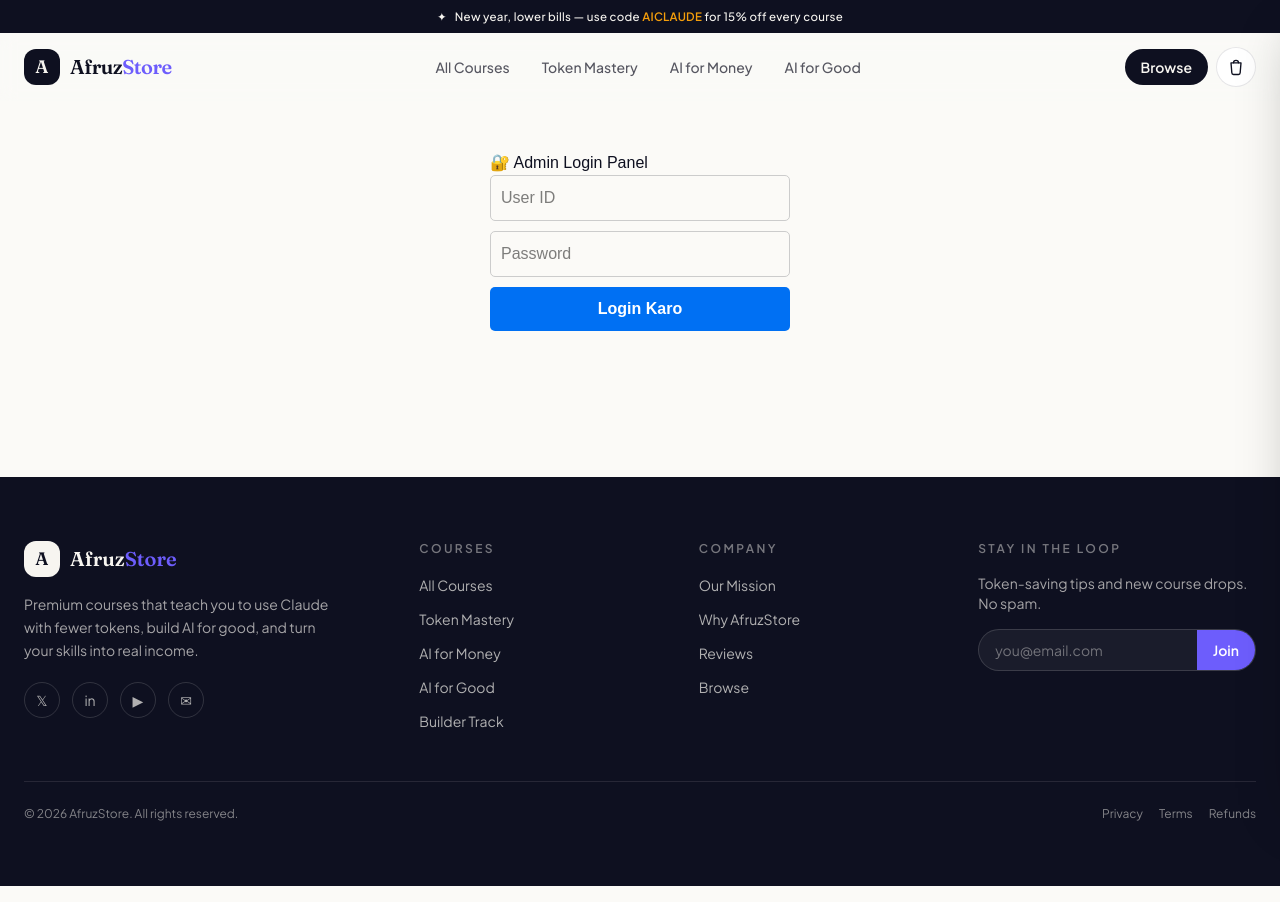
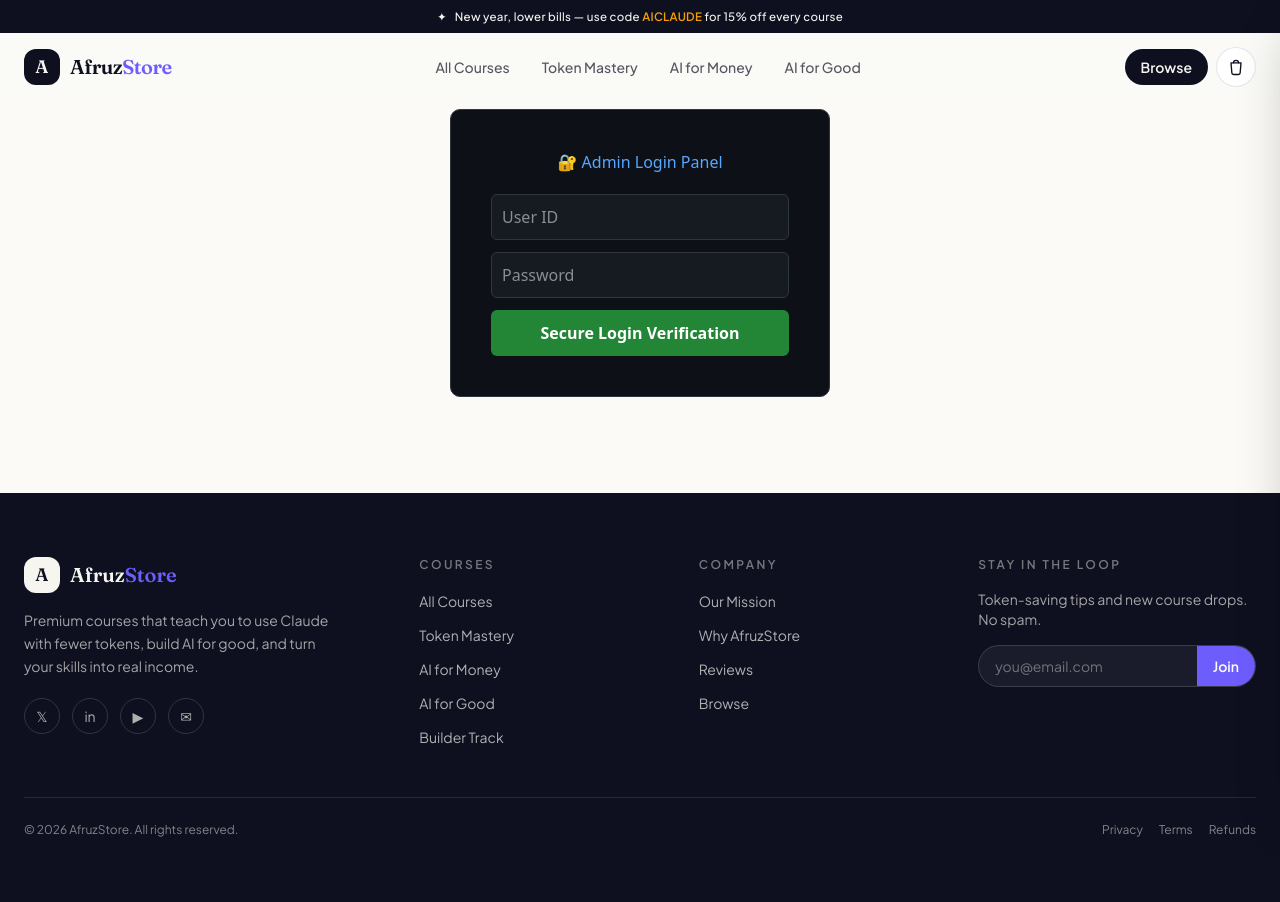
Before and after one commit to Afruz10/E-COMMERCE, a Next.js app: page /admin in a window 1280 px wide. Built offline with nearby package versions, Linux system fonts and the light colour scheme.

Commit message:
Update page.tsx

```diff
--- a/src/app/admin/page.tsx
+++ b/src/app/admin/page.tsx
@@ -1,105 +1,127 @@
 "use client";
 import { useState } from "react";
 
-export default function AdminPanel() {
+export default function SuperAdminHub() {
+  // Authentication states
   const [username, setUsername] = useState("");
   const [password, setPassword] = useState("");
-  const [message, setMessage] = useState("");
-  const [isLoggedIn, setIsLoggedIn] = useState(false); // 🔐 Admin check karne ke liye
+  const [loginMsg, setLoginMsg] = useState("");
+  const [isLoggedIn, setIsLoggedIn] = useState(false);
+
+  // New Course submission fields states
+  const [title, setTitle] = useState("");
+  const [subtitle, setSubtitle] = useState("");
+  const [description, setDescription] = useState("");
+  const [price, setPrice] = useState("");
+  const [comparePrice, setComparePrice] = useState("");
+  const [instructor, setInstructor] = useState("");
+  const [formMsg, setFormMsg] = useState("");
+  const [loading, setLoading] = useState(false);
 
   const handleLogin = async (e: React.FormEvent) => {
     e.preventDefault();
-    if (!username || !password) {
-      setMessage("❌ ID aur Password dono daalo bhai!");
-      return;
-    }
-
-    setMessage("Checking...");
+    if (!username || !password) return setLoginMsg("❌ Credential structures can't be empty.");
+    setLoginMsg("Checking authorization states...");
 
     try {
       const res = await fetch("/api/admin/login", {
         method: "POST",
-        headers: {
-          "Content-Type": "application/json",
-          "Accept": "application/json"
-        },
+        headers: { "Content-Type": "application/json" },
         body: JSON.stringify({ username, password }),
       });
-
       const data = await res.json();
-
       if (res.ok && data.success) {
-        setMessage("");
-        setIsLoggedIn(true); // 🎉 Tumhe andar entry mil gayi!
+        setIsLoggedIn(true);
+        setLoginMsg("");
       } else {
-        setMessage(`❌ ${data.error || "Login nahi ho paya!"}`);
+        setLoginMsg(`❌ ${data.error || "Access Denied."}`);
       }
-    } catch (err) {
-      console.error(err);
-      setMessage("❌ Connection Error!");
+    } catch {
+      setLoginMsg("❌ API Endpoint authorization validation error.");
     }
   };
 
-  // 🔥 1. JAB LOGIN HO JAYE - TOH YEH DASHBOARD DIKHEGA
+  const handleCreateCourse = async (e: React.FormEvent) => {
+    e.preventDefault();
+    if (!title || !price || !instructor) {
+      setFormMsg("❌ Title, Price, aur Instructor fills zaroori hain!");
+      return;
+    }
+    setFormMsg("Database pipeline syncing initiated...");
+    setLoading(true);
+
+    try {
+      const res = await fetch("/api/admin/products", {
+        method: "POST",
+        headers: { "Content-Type": "application/json" },
+        body: JSON.stringify({
+          title,
+          subtitle,
+          description,
+          price: Number(price),
+          compareAtPrice: Number(comparePrice) || Number(price) * 2,
+          instructor,
+        }),
+      });
+      const data = await res.json();
+      if (res.ok && data.success) {
+        setFormMsg(`🎉 Course successfully live ho chuka hai! Slug: ${data.product.slug}`);
+        // Resetting the fields upon operational completion tracking
+        setTitle(""); setSubtitle(""); setDescription(""); setPrice(""); setComparePrice(""); setInstructor("");
+      } else {
+        setFormMsg(`❌ Errors: ${data.error}`);
+      }
+    } catch {
+      setFormMsg("❌ Critical pipeline connection sync interruption error.");
+    } finally {
+      setLoading(false);
+    }
+  };
+
   if (isLoggedIn) {
     return (
-      <div style={{ padding: "40px", maxWidth: "800px", margin: "auto", fontFamily: "sans-serif" }}>
-        <div style={{ display: "flex", justifyContent: "space-between", alignItems: "center", borderBottom: "2px solid #eee", paddingBottom: "10px" }}>
-          <h2>😎 Afruz Bhai Ka Admin Control Center</h2>
-          <button
-            onClick={() => setIsLoggedIn(false)}
-            style={{ padding: "8px 15px", background: "#ff4d4f", color: "white", border: "none", borderRadius: "5px", cursor: "pointer" }}
-          >
-            Logout
-          </button>
+      <div style={{ padding: "30px", maxWidth: "700px", margin: "auto", fontFamily: "system-ui, sans-serif", color: "#e6edf3", backgroundColor: "#0d1117", borderRadius: "12px", border: "1px solid #30363d", marginTop: "40px" }}>
+        <div style={{ display: "flex", justifyContent: "space-between", alignItems: "center", borderBottom: "1px solid #30363d", paddingBottom: "15px" }}>
+          <h2 style={{ color: "#58a6ff", margin: 0 }}>😎 Afruz Control Dashboard</h2>
+          <button onClick={() => setIsLoggedIn(false)} style={{ padding: "8px 16px", background: "#f85149", color: "white", border: "none", borderRadius: "6px", cursor: "pointer", fontWeight: "bold" }}>Logout</button>
         </div>
 
-        {/* Quick Actions Panel */}
-        <div style={{ display: "grid", gridTemplateColumns: "1fr 1fr", gap: "20px", marginTop: "30px" }}>
-          <div style={{ padding: "20px", border: "1px solid #ddd", borderRadius: "8px", background: "#f9f9f9" }}>
-            <h3>📚 Products & Courses</h3>
-            <p style={{ color: "#666" }}>Yahan se aap naye 99/- wale courses direct website par live kar sakte hain.</p>
-            <button style={{ padding: "10px", background: "#0070f3", color: "white", border: "none", borderRadius: "5px", width: "100%", fontWeight: "bold" }}>
-              + Add New Course (Soon)
+        {/* 📚 LIVE ADD COURSE FORM CONTAINER */}
+        <div style={{ marginTop: "25px", padding: "20px", border: "1px solid #30363d", borderRadius: "8px", backgroundColor: "#161b22" }}>
+          <h3 style={{ color: "#7ee787", margin: "0 0 15px 0" }}>➕ Publish New Product / Course dynamically</h3>
+
+          <form onSubmit={handleCreateCourse} style={{ display: "flex", flexDirection: "column", gap: "12px" }}>
+            <input type="text" placeholder="Course Title (e.g., Python Automation Pro)" value={title} onChange={(e) => setTitle(e.target.value)} style={{ padding: "10px", borderRadius: "6px", border: "1px solid #30363d", backgroundColor: "#0d1117", color: "white" }} />
+            <input type="text" placeholder="Subtitle (e.g., Learn scripts in Hindi)" value={subtitle} onChange={(e) => setSubtitle(e.target.value)} style={{ padding: "10px", borderRadius: "6px", border: "1px solid #30363d", backgroundColor: "#0d1117", color: "white" }} />
+            <textarea placeholder="Description (Course details configuration block...)" value={description} onChange={(e) => setDescription(e.target.value)} rows={3} style={{ padding: "10px", borderRadius: "6px", border: "1px solid #30363d", backgroundColor: "#0d1117", color: "white", resize: "vertical" }} />
+
+            <div style={{ display: "flex", gap: "10px" }}>
+              <input type="number" placeholder="Selling Price (e.g., 99)" value={price} onChange={(e) => setPrice(e.target.value)} style={{ padding: "10px", borderRadius: "6px", border: "1px solid #30363d", backgroundColor: "#0d1117", color: "white", flex: 1 }} />
+              <input type="number" placeholder="Original Price (e.g., 499)" value={comparePrice} onChange={(e) => setComparePrice(e.target.value)} style={{ padding: "10px", borderRadius: "6px", border: "1px solid #30363d", backgroundColor: "#0d1117", color: "white", flex: 1 }} />
+            </div>
+
+            <input type="text" placeholder="Instructor Name (e.g., Afruz Bhai)" value={instructor} onChange={(e) => setInstructor(e.target.value)} style={{ padding: "10px", borderRadius: "6px", border: "1px solid #30363d", backgroundColor: "#0d1117", color: "white" }} />
+
+            <button type="submit" disabled={loading} style={{ padding: "12px", background: loading ? "#234a85" : "#1f6feb", color: "white", border: "none", borderRadius: "6px", cursor: loading ? "not-allowed" : "pointer", fontWeight: "bold", fontSize: "11pt" }}>
+              {loading ? "Publishing Status Online..." : "🚀 Direct Database Sync Live"}
             </button>
-          </div>
+          </form>
 
-          <div style={{ padding: "20px", border: "1px solid #ddd", borderRadius: "8px", background: "#f9f9f9" }}>
-            <h3>📊 Live Order Tracking</h3>
-            <p style={{ color: "#666" }}>Telegram ke alawa pure orders ka data direct table form me dekhne ka system.</p>
-            <button style={{ padding: "10px", background: "#4caf50", color: "white", border: "none", borderRadius: "5px", width: "100%", fontWeight: "bold" }}>
-              View All Orders (Soon)
-            </button>
-          </div>
+          {formMsg && <p style={{ marginTop: "12px", fontWeight: "bold", color: formMsg.startsWith("❌") ? "#f85149" : "#58a6ff", margin: "10px 0 0 0" }}>{formMsg}</p>}
         </div>
       </div>
     );
   }
 
-  // 🔒 2. JAB TAK LOGIN NAHI HAI - TOH YEH BOX DIKHEGA
   return (
-    <div style={{ padding: "50px", maxWidth: "400px", margin: "auto", fontFamily: "sans-serif" }}>
-      <h2>🔐 Admin Login Panel</h2>
-      <form onSubmit={handleLogin} style={{ display: "flex", flexDirection: "column", gap: "10px" }}>
-        <input
-          type="text"
-          placeholder="User ID"
-          value={username}
-          onChange={(e) => setUsername(e.target.value)}
-          style={{ padding: "10px", borderRadius: "5px", border: "1px solid #ccc", color: "#000" }}
-        />
-        <input
-          type="password"
-          placeholder="Password"
-          value={password}
-          onChange={(e) => setPassword(e.target.value)}
-          style={{ padding: "10px", borderRadius: "5px", border: "1px solid #ccc", color: "#000" }}
-        />
-        <button type="submit" style={{ padding: "10px", background: "#0070f3", color: "white", border: "none", borderRadius: "5px", cursor: "pointer", fontWeight: "bold" }}>
-          Login Karo
-        </button>
+    <div style={{ padding: "40px", maxWidth: "380px", margin: "auto", fontFamily: "system-ui, sans-serif", color: "#c9d1d9", backgroundColor: "#0d1117", borderRadius: "10px", border: "1px solid #30363d", marginTop: "8px" }}>
+      <h2 style={{ textAlign: "center", color: "#58a6ff", marginBottom: "20px" }}>🔐 Admin Login Panel</h2>
+      <form onSubmit={handleLogin} style={{ display: "flex", flexDirection: "column", gap: "12px" }}>
+        <input type="text" placeholder="User ID" value={username} onChange={(e) => setUsername(e.target.value)} style={{ padding: "10px", borderRadius: "6px", border: "1px solid #30363d", backgroundColor: "#161b22", color: "white" }} />
+        <input type="password" placeholder="Password" value={password} onChange={(e) => setPassword(e.target.value)} style={{ padding: "10px", borderRadius: "6px", border: "1px solid #30363d", backgroundColor: "#161b22", color: "white" }} />
+        <button type="submit" style={{ padding: "11px", background: "#238636", color: "white", border: "none", borderRadius: "6px", cursor: "pointer", fontWeight: "bold" }}>Secure Login Verification</button>
       </form>
-      {message && <p style={{ marginTop: "15px", fontWeight: "bold", color: message.startsWith("❌") ? "red" : "blue" }}>{message}</p>}
+      {loginMsg && <p style={{ marginTop: "15px", textAlign: "center", fontWeight: "bold", color: loginMsg.startsWith("❌") ? "#f85149" : "#58a6ff" }}>{loginMsg}</p>}
     </div>
   );
 }
```
